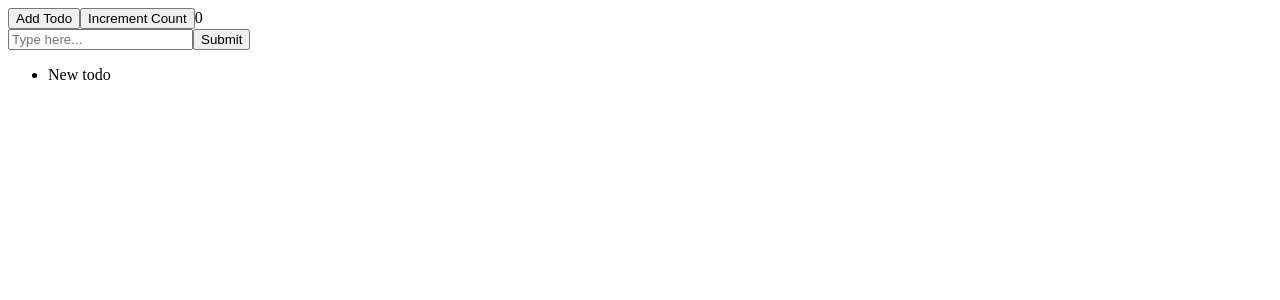
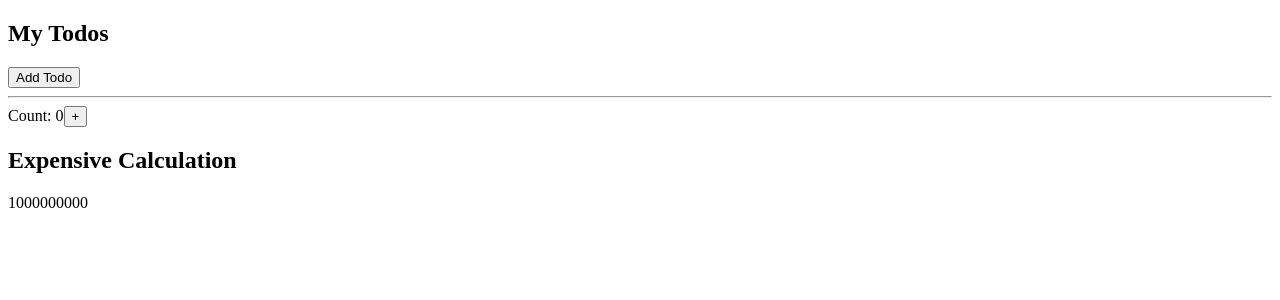
Before and after one commit to acciojob/react-memo-imranshaikh9930, a React app: page / in a window 1280 px wide. Shown: the top 300 px of the page. Built offline with nearby package versions, Linux system fonts and the light colour scheme.

Commit message:
updated code

```diff
--- a/src/components/App.js
+++ b/src/components/App.js
@@ -1,56 +1,43 @@
-import React,{useState} from "react";
+import React,{useState,useMemo} from "react";
 
+const expensiveCalculation = (num) => {
+    console.log("Calculating...");
+    for (let i = 0; i < 1000000000; i++) {
+      num += 1;
+    }
+    return num;
+  };
+function App(){
+    const [count, setCount] = useState(0);
+    const [todos, setTodos] = useState([]);
+    const calculation = useMemo(() => expensiveCalculation(count), [count]);
 
-function App(){
-    const [todos, setTodos] = useState(['New todo']);
-    const [count, setCount] = useState(0);
-    const [memoInput, setMemoInput] = useState('');
+    const increment = () => {
+        setCount((c) => c + 1);
+      };
+      const addTodo = () => {
+        setTodos((t) => [...t, "New Todo"]);
+      };
 
-    const addTodo = () => {
-      setTodos([...todos, 'New todo']);
-    };
-
-    const incrementCount = () => {
-      setCount(count + 1);
-    };
-
-    const addItem = () => {
-      if (memoInput.length > 5) {
-        setTodos([...todos, memoInput]);
-        setMemoInput('');
-      } else {
-        alert('Please enter a text with more than 5 characters.');
-      }
-    };
 
     return (
 
-        <div className="app" id="main">
-             <button onClick={addTodo}>Add Todo</button>
-
-{/* Increment Button */}
-<button onClick={incrementCount} id="add-todo-btn">Increment Count</button>
-<span id="incr-cnt">{count}</span>
-
-{/* Memo Input and Submit Button */}
-<div>
-  <input
-    type="text"
-    id="skill-input"
-    value={memoInput}
-    onChange={(e) => setMemoInput(e.target.value)}
-    placeholder="Type here..."
-  />
-  <button onClick={addItem}>Submit</button>
-</div>
-
-{/* Todo List */}
-<ul>
-  {todos.map((todo, index) => (
-    <li key={index}>{todo}</li>
-  ))}
-</ul>
+        <div>
+        <div>
+          <h2>My Todos</h2>
+          {todos.map((todo, index) => {
+            return <p key={index}>{todo}</p>;
+          })}
+          <button onClick={addTodo}>Add Todo</button>
         </div>
+        <hr />
+        <div>
+          Count: {count}
+          <button onClick={increment}>+</button>
+          <h2>Expensive Calculation</h2>
+          {calculation}
+        </div>
+      </div>
     )
 }
 
```
